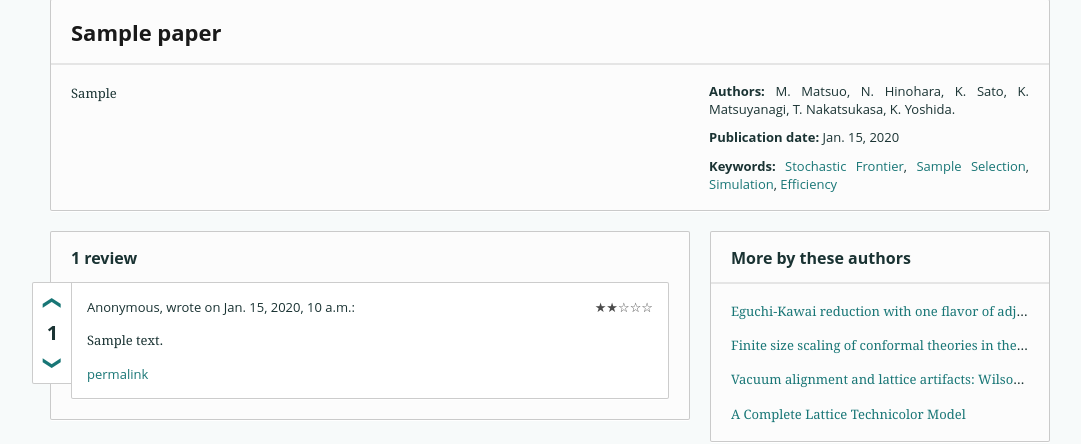
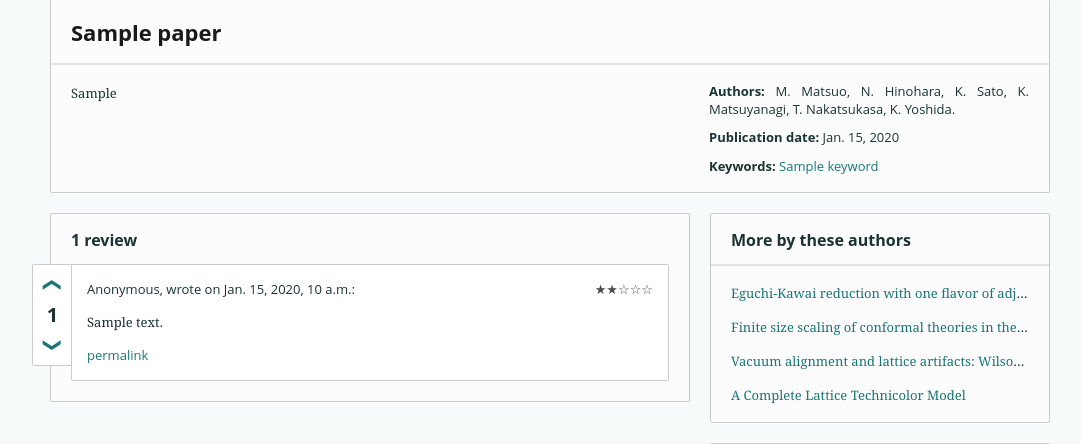
Before and after one commit to open-review/open-review, a Django app: page /papers/1/ in a window 1280 px wide. Shown: the part 92-536 px from the top of the page, without its empty margins (90-1171 px from the left). Run offline with Django 3.2, Linux system fonts and the light colour scheme; data comes from the database, SQL or seed files in the repository; tables that the repository leaves empty hold one stand-in row (values such as "Sample post"); parts of the project's set-up code (start-up, migrations or seed data) failed here and were passed over; some libraries are stand-ins or nearby versions.

Commit message:
Fixes #87

```diff
--- a/openreview/apps/papers/templates/papers/paper.html
+++ b/openreview/apps/papers/templates/papers/paper.html
@@ -26,10 +26,13 @@
                 <li><strong>Authors:</strong> M. Matsuo, N. Hinohara, K. Sato, K. Matsuyanagi, T. Nakatsukasa, K. Yoshida.</li>
                 <li><strong>Publication date:</strong> {{ paper.publish_date }}</li>
                 <li><strong>Keywords:</strong>
-                    <a href="#">Stochastic Frontier</a>,
-                    <a href="#">Sample Selection</a>,
-                    <a href="#">Simulation</a>,
-                    <a href="#">Efficiency</a>
+                {% if not keywords %}
+                    None
+                {% else %}
+                    {% for keyword in keywords %}
+                        <a href="{{ keyword.url }}">{{ keyword.text }}</a>{% if not forloop.last %}, {% endif %}
+                    {% endfor %}
+                {% endif %}
                 </li>
             </ul>
         </div>
--- a/openreview/apps/papers/views.py
+++ b/openreview/apps/papers/views.py
@@ -168,7 +168,9 @@ class PaperWithReviewsView(BaseReviewView):
         set_n_votes_cache(reviews)
         reviews.sort(key=lambda r: r.n_upvotes - r.n_downvotes, reverse=True)
         reviews = [self.add_review_fields(review) for review in reviews]
-        return super().get_context_data(paper=paper, reviews=reviews, **kwargs)
+
+        keywords = [ { 'url' : '#', 'text' : keyword } for keyword in paper.keywords.all() ]
+        return super().get_context_data(paper=paper, reviews=reviews, keywords=keywords, **kwargs)
 
 
 orderings = {
```
